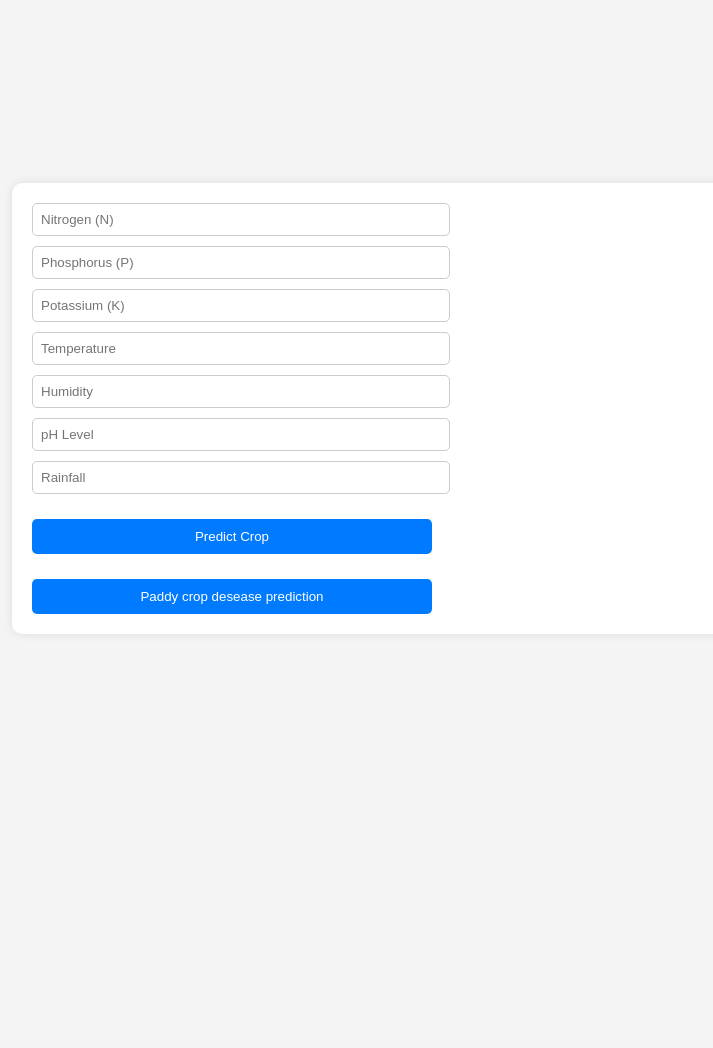
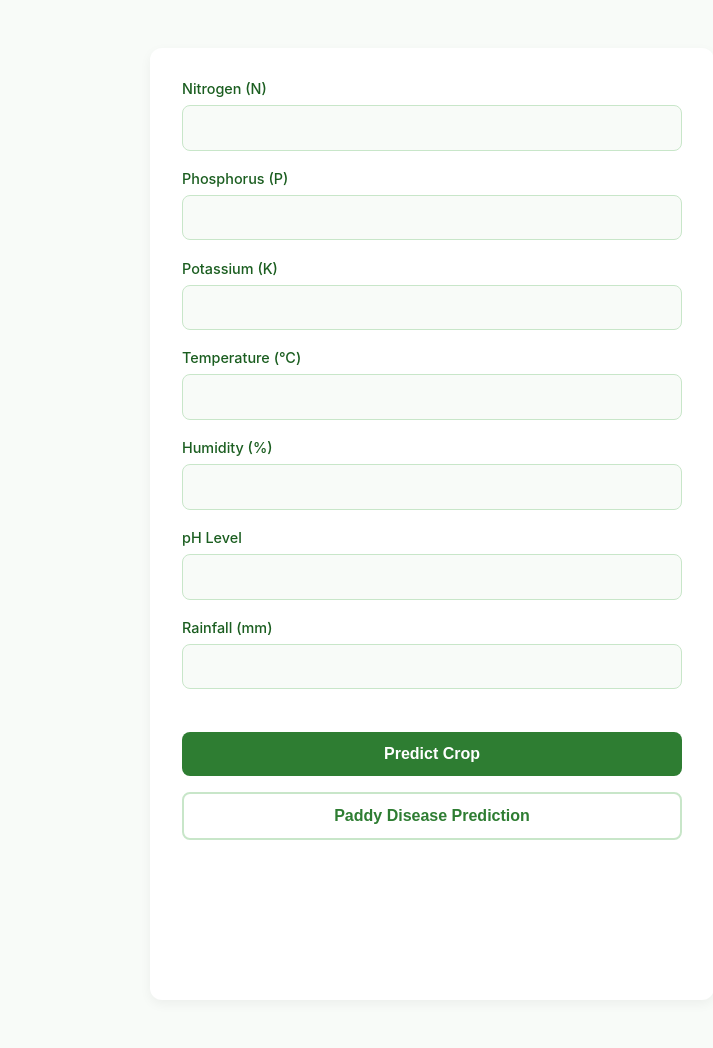
Before and after one commit to Srujanrana07/ScareCrow-hackathon, a Django app: page / in a window 1280 px wide. Shown: the whole page, without its empty margins (208-921 px from the left). Before the commit the page ends 614 px from the top, so only its background shows below. Run offline with Django 5.2, Linux system fonts and the light colour scheme; parts of the project's set-up code (start-up, migrations or seed data) failed here and were passed over.

Commit message:
some basic ui updated

```diff
--- a/disease_detector/LLM_model.py
+++ b/disease_detector/LLM_model.py
@@ -9,7 +9,6 @@ load_dotenv()
 # Configure Gemini API Key
 genai.configure(api_key=os.getenv('GEMINI_API_KEY'))
 
-temp_response = ""
 
 # Helper function to get response from Gemini
 def get_gemini_response(disease_name, request):
--- a/disease_detector/static/css/style.css
+++ b/disease_detector/static/css/style.css
@@ -1,2 +1,135 @@
 /* disease_detector\static\css\style.css */
-body { font-family: Arial, sans-serif; text-align: center; }
+/* disease_detector\static\css\style.css */
+:root {
+    --primary-color: #2E7D32;
+    --secondary-color: #81C784;
+    --background-color: #F8FBF8;
+    --input-border: #C8E6C9;
+    --text-dark: #1B5E20;
+}
+
+body {
+    font-family: 'Inter', sans-serif;
+    background-color: var(--background-color);
+    min-height: 100vh;
+    margin: 0;
+    padding: 2rem;
+    display: flex;
+    justify-content: center;
+    align-items: center;
+}
+
+.container {
+    background: white;
+    border-radius: 12px;
+    box-shadow: 0 4px 12px rgba(0, 0, 0, 0.05);
+    padding: 2rem;
+    width: 100%;
+    max-width: 500px;
+    margin: 1rem;
+}
+
+.input-section {
+    display: flex;
+    flex-direction: column;
+    gap: 1.2rem;
+}
+
+.input-group {
+    display: flex;
+    flex-direction: column;
+    gap: 0.5rem;
+}
+
+.input-group label {
+    font-size: 0.9rem;
+    color: var(--text-dark);
+    font-weight: 500;
+}
+
+.input-group input {
+    padding: 0.8rem;
+    border: 1px solid var(--input-border);
+    border-radius: 8px;
+    font-size: 1rem;
+    transition: border-color 0.2s ease;
+    background-color: #F8FBF8;
+}
+
+.input-group input:focus {
+    outline: none;
+    border-color: var(--primary-color);
+    box-shadow: 0 0 0 2px rgba(46, 125, 50, 0.1);
+}
+
+.button-group {
+    margin-top: 1.5rem;
+    display: flex;
+    flex-direction: column;
+    gap: 1rem;
+}
+
+.submit-btn, .redirect-btn {
+    padding: 0.8rem;
+    border: none;
+    border-radius: 8px;
+    font-size: 1rem;
+    font-weight: 600;
+    cursor: pointer;
+    transition: all 0.2s ease;
+    width: 100%;
+}
+
+.submit-btn {
+    background: var(--primary-color);
+    color: white;
+}
+
+.submit-btn:hover {
+    background: #1B5E20;
+}
+
+.redirect-btn {
+    background: transparent;
+    color: var(--primary-color);
+    border: 2px solid var(--input-border);
+}
+
+.redirect-btn:hover {
+    background: #F8FBF8;
+    border-color: var(--primary-color);
+}
+
+.output-section {
+    margin-top: 2rem;
+    padding: 1rem;
+    border-radius: 8px;
+}
+
+.output-box {
+    padding: 1rem;
+    border-radius: 8px;
+    background: var(--secondary-color);
+    color: var(--text-dark);
+    font-weight: 500;
+    text-align: center;
+    opacity: 0;
+    transform: translateY(10px);
+    transition: all 0.3s ease;
+}
+
+.output-box.visible {
+    opacity: 1;
+    transform: translateY(0);
+}
+
+.output-box.error {
+    background: #FFEBEE;
+    color: #C62828;
+}
+
+@media (max-width: 480px) {
+    .container {
+        padding: 1.5rem;
+    }
+}
--- a/disease_detector/static/js/script.js
+++ b/disease_detector/static/js/script.js
@@ -1,23 +1,7 @@
-// disease_detector\static\js\script.js
-document.addEventListener("DOMContentLoaded", function () {
-    const dropZone = document.getElementById("dropZone");
-    const fileInput = document.getElementById("fileInput");
-    const uploadButton = document.getElementById("uploadButton");
-    const imagePreview = document.getElementById("imagePreview");
-    const previewSection = document.getElementById("previewSection");
-    const loadingIndicator = document.getElementById("loadingIndicator");
-    const resultsSection = document.getElementById("resultsSection");
-    const cropNameElement = document.getElementById("cropName");
-    const diseaseElement = document.getElementById("disease");
-    const cureElement = document.getElementById("cure");
-    const chatbotSection = document.getElementById("chatbotSection");
-    const messagesDiv = document.getElementById("messages");
-    const userMessage = document.getElementById("userMessage");
-
-    // ✅ Get CSRF Token Function
+// script.js
 function getCSRFToken() {
     let cookieValue = null;
-      let cookies = document.cookie.split(";");
+    let cookies = document.cookie.split(';');
     for (let i = 0; i < cookies.length; i++) {
         let cookie = cookies[i].trim();
         if (cookie.startsWith("csrftoken=")) {
@@ -28,130 +12,57 @@ document.addEventListener("DOMContentLoaded", function () {
     return cookieValue;
 }
 
-    // ✅ Drag & Drop Image Upload
-    ["dragenter", "dragover", "dragleave", "drop"].forEach((eventName) => {
-      dropZone.addEventListener(eventName, preventDefaults, false);
-    });
+function submitData() {
+    let values = {
+        N: document.getElementById("input1").value,
+        P: document.getElementById("input2").value,
+        K: document.getElementById("input3").value,
+        temperature: document.getElementById("input4").value,
+        humidity: document.getElementById("input5").value,
+        ph: document.getElementById("input6").value,
+        rainfall: document.getElementById("input7").value
+    };
 
-    function preventDefaults(e) {
-      e.preventDefault();
-      e.stopPropagation();
-    }
-
-    ["dragenter", "dragover"].forEach((eventName) => {
-      dropZone.addEventListener(eventName, () => dropZone.classList.add("dragover"), false);
-    });
-
-    ["dragleave", "drop"].forEach((eventName) => {
-      dropZone.addEventListener(eventName, () => dropZone.classList.remove("dragover"), false);
-    });
-
-    dropZone.addEventListener("drop", handleDrop, false);
-
-    function handleDrop(e) {
-      const files = e.dataTransfer.files;
-      handleFiles(files);
-    }
-
-    uploadButton.addEventListener("click", () => {
-      fileInput.click();
-    });
-
-    fileInput.addEventListener("change", function () {
-      handleFiles(this.files);
-    });
-
-    function handleFiles(files) {
-      const file = files[0];
-      if (file && file.type.startsWith("image/")) {
-        const reader = new FileReader();
-        reader.onload = function (e) {
-          imagePreview.src = e.target.result;
-          previewSection.hidden = false;
-          loadingIndicator.hidden = false;
-          resultsSection.hidden = true;
-          analyzeImage(file);
-        };
-        reader.readAsDataURL(file);
-      }
-    }
-
-    // 🔥 Image Analysis API Call
-    function analyzeImage(file) {
-      let formData = new FormData();
-      formData.append("image", file);
-
-      fetch("/detect_disease/", {
+    fetch("/predict_crop/", {
         method: "POST",
         headers: {
-          "X-CSRFToken": getCSRFToken(),
+            "Content-Type": "application/json",
+            "X-CSRFToken": getCSRFToken()
         },
-        body: formData,
+        body: JSON.stringify(values)
     })
-        .then((response) => response.json())
-        .then((data) => {
-          if (data.error) {
-            cropNameElement.textContent = "Error";
-            diseaseElement.textContent = data.error;
-            cureElement.textContent = "";
+    .then(response => response.json())
+    .then(data => {
+        console.log("Response from backend:", data);
+        if (data.result) {
+            document.getElementById("output").innerText = "Predicted Crop:";
+            document.getElementById("output-below").innerText = data.result;
+            document.getElementById("output").classList.add("visible");
+            document.getElementById("output-below").classList.add("visible");
+            document.getElementById("output").style.backgroundColor = "#28a745";
+            document.getElementById("output-below").style.backgroundColor = "#28a745";
         } else {
-            cropNameElement.textContent = data.crop;
-            diseaseElement.textContent = data.disease;
-            cureElement.textContent = data.cure;
-            chatbotSection.hidden = false; // Show Chatbot Only After Image Analysis ✅
+            document.getElementById("output").innerText = "Error:";
+            document.getElementById("output-below").innerText = data.error;
+            document.getElementById("output").classList.add("visible");
+            document.getElementById("output-below").classList.add("visible");
+            document.getElementById("output").style.backgroundColor = "red";
+            document.getElementById("output-below").style.backgroundColor = "red";
         }
-          loadingIndicator.hidden = true;
-          resultsSection.hidden = false;
+        document.getElementById("output").style.display = "block";
+        document.getElementById("output-below").style.display = "block";
     })
-        .catch((error) => {
+    .catch(error => {
         console.error("Error:", error);
-          cropNameElement.textContent = "Error";
-          diseaseElement.textContent = "Failed to analyze image.";
-          cureElement.textContent = "";
-          resultsSection.hidden = false;
-        })
-        .finally(() => {
-          loadingIndicator.style.display = "none";
+        document.getElementById("output").innerText = "Error:";
+        document.getElementById("output-below").innerText = "Error fetching data!";
+        document.getElementById("output").classList.add("visible");
+        document.getElementById("output-below").classList.add("visible");
+        document.getElementById("output").style.backgroundColor = "red";
+        document.getElementById("output-below").style.backgroundColor = "red";
     });
 }
 
-    // 🎯 Chatbot System
-    async function sendMessage() {
-      const message = userMessage.value.trim();
-      if (!message) return;
-
-      messagesDiv.innerHTML += `<div><strong>You:</strong> ${message}</div>`;
-      userMessage.value = "";
-      messagesDiv.innerHTML += `<div><em>Scarecrow is typing...</em></div>`;
-      messagesDiv.scrollTop = messagesDiv.scrollHeight;
-
-      await fetch("/ask_question/", {
-        method: "POST",
-        headers: {
-          "Content-Type": "application/json",
-          "X-CSRFToken": getCSRFToken(),
-        },
-        body: JSON.stringify({ question: message }),
-      })
-        .then((response) => response.json())
-        .then((data) => {
-          messagesDiv.innerHTML = messagesDiv.innerHTML.replace(`<div><em>Scarecrow is typing...</em></div>`, "");
-
-          if (data.answer) {
-            messagesDiv.innerHTML += `<div><strong>Scarecrow:</strong> ${data.answer}</div>`;
-          } else {
-            messagesDiv.innerHTML += `<div><strong>Scarecrow:</strong> ${data.error}</div>`;
+function redirectToIndex2() {
+    window.location.href = "/index2/";
 }
-          messagesDiv.scrollTop = messagesDiv.scrollHeight;
-        })
-        .catch((error) => {
-          console.error("Chatbot Error:", error);
-          messagesDiv.innerHTML += `<div><strong>Scarecrow:</strong> Unable to generate response.</div>`;
-        });
-    }
-
-    document.querySelector(".input-box button").addEventListener("click", sendMessage);
-    userMessage.addEventListener("keypress", (e) => {
-      if (e.key === "Enter") sendMessage();
-    });
-  });
--- a/disease_detector/templates/index.html
+++ b/disease_detector/templates/index.html
@@ -1,142 +1,57 @@
 {% comment %} disease_detector\templates\index.html {% endcomment %}
+{% load static %}
 <!DOCTYPE html>
 <html lang="en">
 <head>
-    <meta charset="UTF-8">
-    <meta name="viewport" content="width=device-width, initial-scale=1.0">
-    <title>Crop Prediction</title>
-    <style>
-        body {
-            font-family: Arial, sans-serif;
-            display: flex;
-            justify-content: center;
-            align-items: center;
-            height: 100vh;
-            flex-direction: column;
-            background-color: #f4f4f4;
-        }
-        .container {
-            display: flex;
-            justify-content: space-between;
-            width: 80%;
-            max-width: 800px;
-            background: white;
-            padding: 20px;
-            box-shadow: 0 0 10px rgba(0, 0, 0, 0.1);
-            border-radius: 10px;
-        }
-        .input-section {
-            display: flex;
-            flex-direction: column;
-            gap: 10px;
-            width: 50%;
-        }
-        input {
-            padding: 8px;
-            border: 1px solid #ccc;
-            border-radius: 5px;
-            width: 100%;
-        }
-        .submit-btn, .redirect-btn {
-            margin-top: 15px;
-            padding: 10px;
-            background: #007bff;
-            color: white;
-            border: none;
-            border-radius: 5px;
-            cursor: pointer;
-        }
-        .output-section {
-            width: 50%;
-            text-align: center;
-        }
-        .output-box {
-            margin-top: 20px;
-            padding: 10px;
-            background: #28a745;
-            color: white;
-            border-radius: 5px;
-            display: none;
-        }
-    </style>
+  <meta charset="UTF-8" />
+  <meta name="viewport" content="width=device-width, initial-scale=1.0" />
+  <title>Crop Disease Analyzer</title>
+  <link rel="stylesheet" type="text/css" href="{% static 'css/style.css' %}">
 </head>
 <body>
-
     <div class="container">
         <div class="input-section">
-            <input type="text" id="input1" placeholder="Nitrogen (N)">
-            <input type="text" id="input2" placeholder="Phosphorus (P)">
-            <input type="text" id="input3" placeholder="Potassium (K)">
-            <input type="text" id="input4" placeholder="Temperature">
-            <input type="text" id="input5" placeholder="Humidity">
-            <input type="text" id="input6" placeholder="pH Level">
-            <input type="text" id="input7" placeholder="Rainfall">
-            <button class="submit-btn" onclick="submitData()">Predict Crop</button>
-            <button class="redirect-btn" onclick="redirectToIndex2()">Paddy crop desease prediction</button>
+            <div class="input-group">
+                <label for="input1">Nitrogen (N)</label>
+                <input type="number" id="input1" required>
+            </div>
+            <div class="input-group">
+                <label for="input2">Phosphorus (P)</label>
+                <input type="number" id="input2" required>
+            </div>
+            <div class="input-group">
+                <label for="input3">Potassium (K)</label>
+                <input type="number" id="input3" required>
+            </div>
+            <div class="input-group">
+                <label for="input4">Temperature (°C)</label>
+                <input type="number" id="input4" required>
+            </div>
+            <div class="input-group">
+                <label for="input5">Humidity (%)</label>
+                <input type="number" id="input5" required>
+            </div>
+            <div class="input-group">
+                <label for="input6">pH Level</label>
+                <input type="number" id="input6" step="0.1" required>
+            </div>
+            <div class="input-group">
+                <label for="input7">Rainfall (mm)</label>
+                <input type="number" id="input7" required>
+            </div>
+
+            <div class="button-group">
+                <button class="submit-btn" onclick="submitData()">Predict Crop</button>
+                <button class="redirect-btn" onclick="redirectToIndex2()">Paddy Disease Prediction</button>
+            </div>
         </div>
+
         <div class="output-section">
             <div id="output" class="output-box"></div>
+            <div id="output-below" class="output-box"></div>
         </div>
     </div>
 
-    <script>
-        function getCSRFToken() {
-            let cookieValue = null;
-            let cookies = document.cookie.split(';');
-            for (let i = 0; i < cookies.length; i++) {
-                let cookie = cookies[i].trim();
-                if (cookie.startsWith("csrftoken=")) {
-                    cookieValue = cookie.substring("csrftoken=".length, cookie.length);
-                    break;
-                }
-            }
-            return cookieValue;
-        }
-
-        function submitData() {
-            let values = {
-                N: document.getElementById("input1").value,
-                P: document.getElementById("input2").value,
-                K: document.getElementById("input3").value,
-                temperature: document.getElementById("input4").value,
-                humidity: document.getElementById("input5").value,
-                ph: document.getElementById("input6").value,
-                rainfall: document.getElementById("input7").value
-            };
-
-            fetch("/predict_crop/", {
-                method: "POST",
-                headers: {
-                    "Content-Type": "application/json",
-                    "X-CSRFToken": getCSRFToken()
-                },
-                body: JSON.stringify(values)
-            })
-            .then(response => response.json())
-            .then(data => {
-                console.log("Response from backend:", data);
-
-                if (data.result) {
-                    document.getElementById("output").innerText = "Predicted Crop: " + data.result;
-                    document.getElementById("output").style.backgroundColor = "#28a745";
-                } else {
-                    document.getElementById("output").innerText = "Error: " + data.error;
-                    document.getElementById("output").style.backgroundColor = "red";
-                }
-                document.getElementById("output").style.display = "block";
-            })
-            .catch(error => {
-                console.error("Error:", error);
-                document.getElementById("output").innerText = "Error fetching data!";
-                document.getElementById("output").style.display = "block";
-                document.getElementById("output").style.backgroundColor = "red";
-            });
-        }
-
-        function redirectToIndex2() {
-            window.location.href = "/index2/";
-        }
-    </script>
-
+    <script src="{% static 'js/script.js' %}"></script>
 </body>
 </html>
--- a/disease_detector/templates/index2.html
+++ b/disease_detector/templates/index2.html
@@ -52,6 +52,6 @@
     </div>
   </div>
 </div>
-<script src="{% static 'js/script.js' %}"></script>
+<script src="{% static 'js/script1.js' %}"></script>
 </body>
 </html>
```
Also changed, not shown: disease_detector/static/js/script1.js (added, +157 -0 lines). Lines whose indentation alone changed are shown as unchanged.
